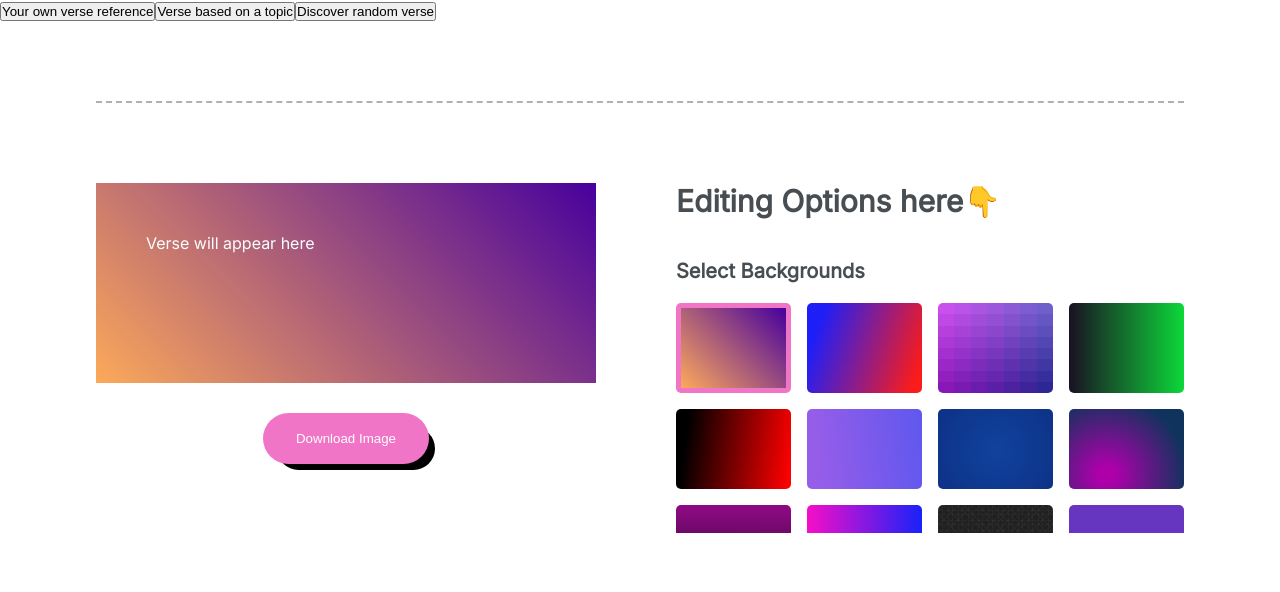
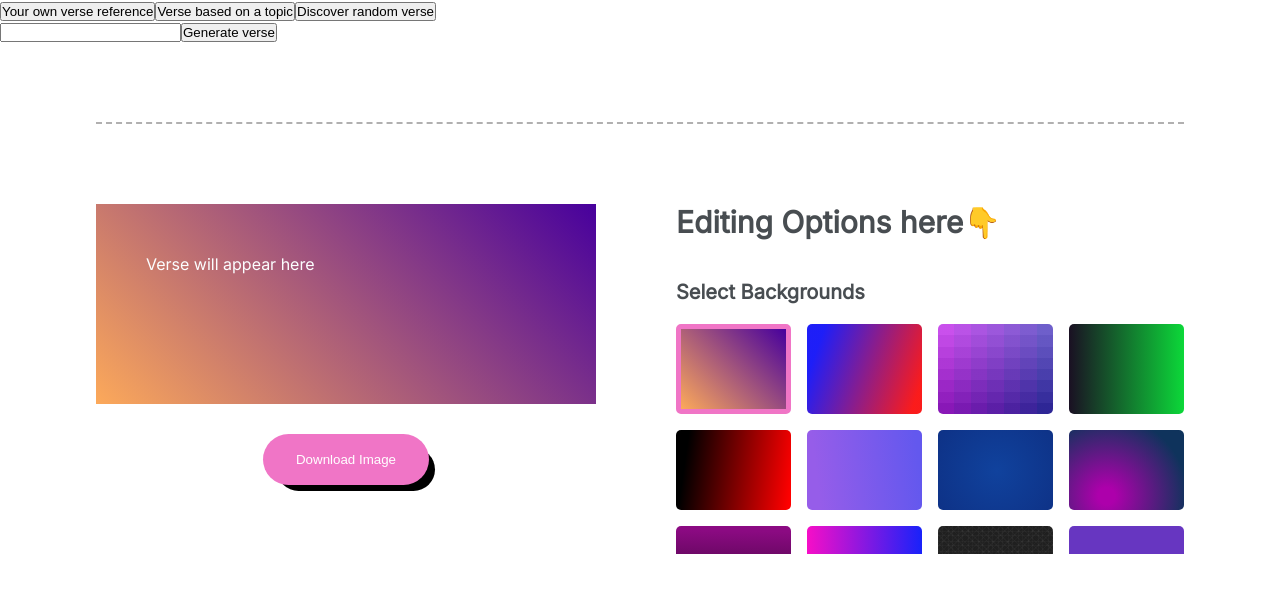
Before and after one commit to abrusu-collins/bibly, a React (Create React App) app: page /app in a window 1280 px wide. Shown: the top 592 px of the page. Built offline with nearby package versions, Linux system fonts and the light colour scheme; a web font is replaced by a local one.

Commit message:
soooo simple

```diff
--- a/src/components/app page components/Form.jsx
+++ b/src/components/app page components/Form.jsx
@@ -5,7 +5,7 @@ import {changeVerse,changeReference} from "../../features/verse/verseSlice";
 function Form() {
     const [userinputs,setuserinputs] = useState({book:"",chapter:"",verse:""});
 const [isSelfVerse,setIsSelfVerse] = useState(false);
-const [isTopicVerse,setIsTopicVerse] = useState(false);
+const [isTopicVerse,setIsTopicVerse] = useState(true);
 const [isDiscoverVerse,setIsDiscoverVerse] = useState(false);
 
 
@@ -36,7 +36,7 @@ const [isDiscoverVerse,setIsDiscoverVerse] = useState(false);
             <button>Discover random verse</button>
         </div>
       </div>
-    {isSelfVerse && <form >
+    {isSelfVerse && <form  className="self-verse">
         <input
         type="text"
         name="book"
@@ -64,8 +64,19 @@ const [isDiscoverVerse,setIsDiscoverVerse] = useState(false);
         <button type="submit" onClick={generate}>Generate verse</button>
         <br />
 
+    </form>}
 
-    </form>}
+
+    {isTopicVerse && <form className="topic-verse">
+        <input type="text" name="" id="" />
+        <button>Generate verse</button>
+        </form>}
+    {isDiscoverVerse && <form className="discover-verse">
+        <p className="discover-title">
+            Just click on the "Discover verse" button below to generate a random verse
+        </p>
+        </form>}
+
     </> );
 }
 
--- a/src/scss/app page/_form.scss
+++ b/src/scss/app page/_form.scss
@@ -1,4 +1,4 @@
-form{
+.self-verse{
     font-size: 10px;
     display: flex;
     flex-direction: column;
@@ -28,3 +28,11 @@ form{
         }
     }
 }
+
+.topic-verse{
+
+}
+
+.discover-verse{
+
+}
--- a/src/styles/index.css
+++ b/src/styles/index.css
@@ -167,7 +167,7 @@ footer {
   text-align: center;
 }
 
-form {
+.self-verse {
   font-size: 10px;
   display: flex;
   flex-direction: column;
@@ -176,7 +176,7 @@ form {
   margin: 50px auto 40px auto;
   width: 40%;
 }
-form input {
+.self-verse input {
   margin-bottom: 15px;
   background-color: #edf3f2;
   width: 100%;
@@ -184,7 +184,7 @@ form input {
   border: none;
   border-radius: 5px;
 }
-form button {
+.self-verse button {
   color: #ffffff;
   background-color: #f075c6;
   padding: 18px 32.5px;
@@ -194,7 +194,7 @@ form button {
   -webkit-box-shadow: 10px 10px 0px -4px rgb(0, 0, 0);
   -moz-box-shadow: 10px 10px 0px -4px rgb(0, 0, 0);
 }
-form button:hover {
+.self-verse button:hover {
   cursor: pointer;
 }
 
```
